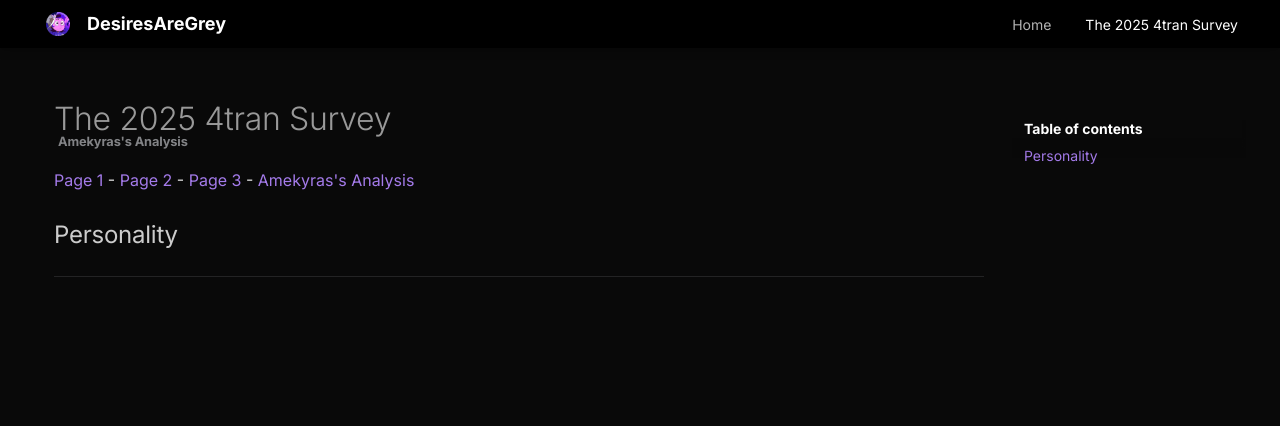
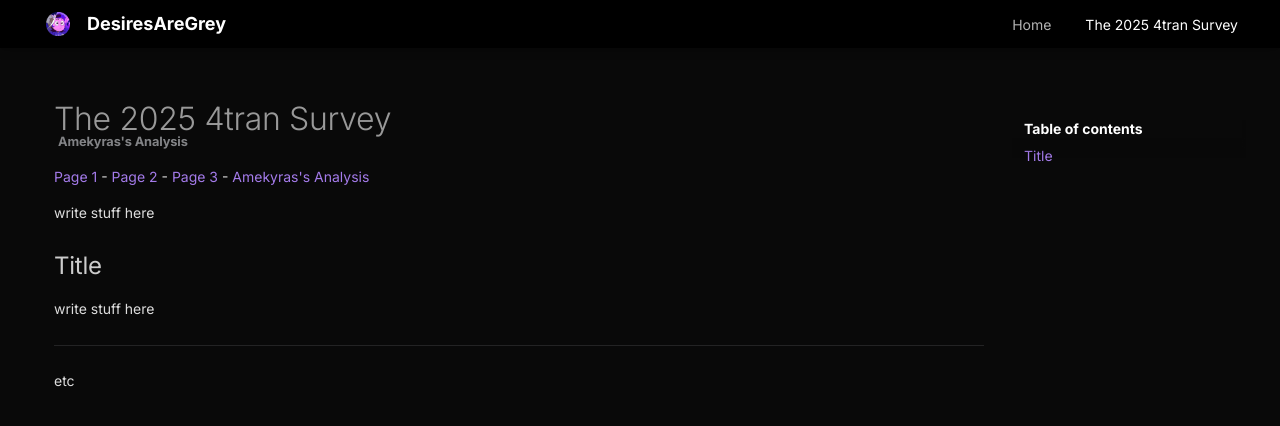
Before and after one commit to DesiresAreGrey/Website, an MkDocs documentation site: the page built from docs/4transurvey2025/amekyras.md, in a window 1280 px wide. Shown: the top 426 px of the page. Built offline with MkDocs 1.6.1 and Material for MkDocs 9.7.7, drawn with Linux system fonts in a browser that asks for light colours; a script that is not in the unit is left out.

Commit message:
shrink text, force css/js update

```diff
--- a/docs/4transurvey2025/amekyras.md
+++ b/docs/4transurvey2025/amekyras.md
@@ -3,7 +3,7 @@
 image: https://desiresaregrey.github.io/Website/assets/survey2025/thumb.png
 ---
 <script src="https://cdn.jsdelivr.net/npm/apexcharts"></script>
-<script src="../../4transurvey2025.js?4"></script>
+<script src="../../4transurvey2025.js?5"></script>
 <!-- js is gonna make me 41 :( -->
 
 # The 2025 4tran Survey
@@ -11,7 +11,12 @@
 
 [Page 1](../) - [Page 2](../2) - [Page 3](../3) - [Amekyras's Analysis]()
 
-## Personality
+write stuff here
 
+## Title
+
+write stuff here
 
 ___
+
+etc
--- a/docs/stylesheets/extra.css
+++ b/docs/stylesheets/extra.css
@@ -41,6 +41,9 @@
 .filename {
   color: #fff;
   background-color: #1e1e1e !important;
+}
+.md-typeset p {
+  font-size: .7rem;
 }
 
 /* Header */
--- a/mkdocs.yml
+++ b/mkdocs.yml
@@ -37,7 +37,7 @@
 extra:
   generator: false
 extra_css:
-  - stylesheets/extra.css?4
+  - stylesheets/extra.css?5
 
 nav:
   - Home: 'index.md'
```
Also changed, not shown: docs/4transurvey2025/2.md (+1 -1 lines), docs/4transurvey2025/3.md (+1 -1 lines), docs/4transurvey2025/index.md (+4 -4 lines).
